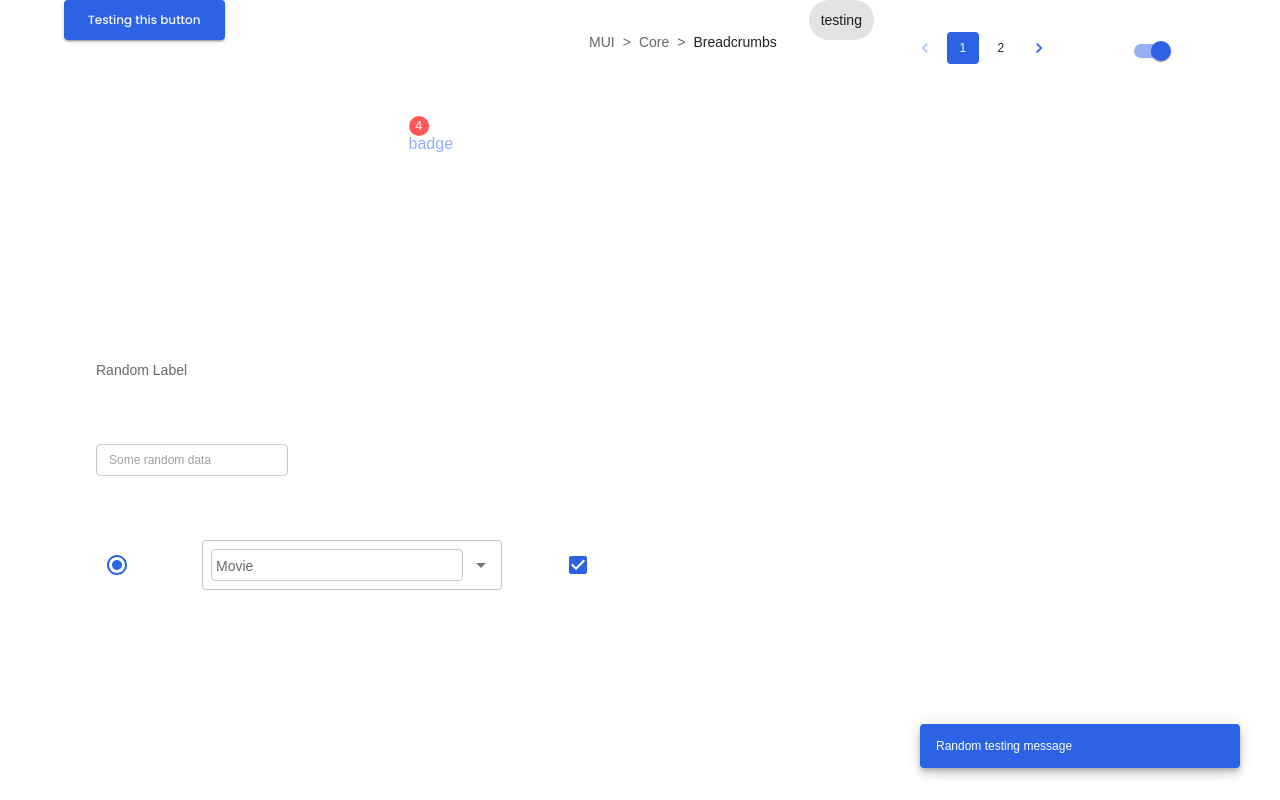
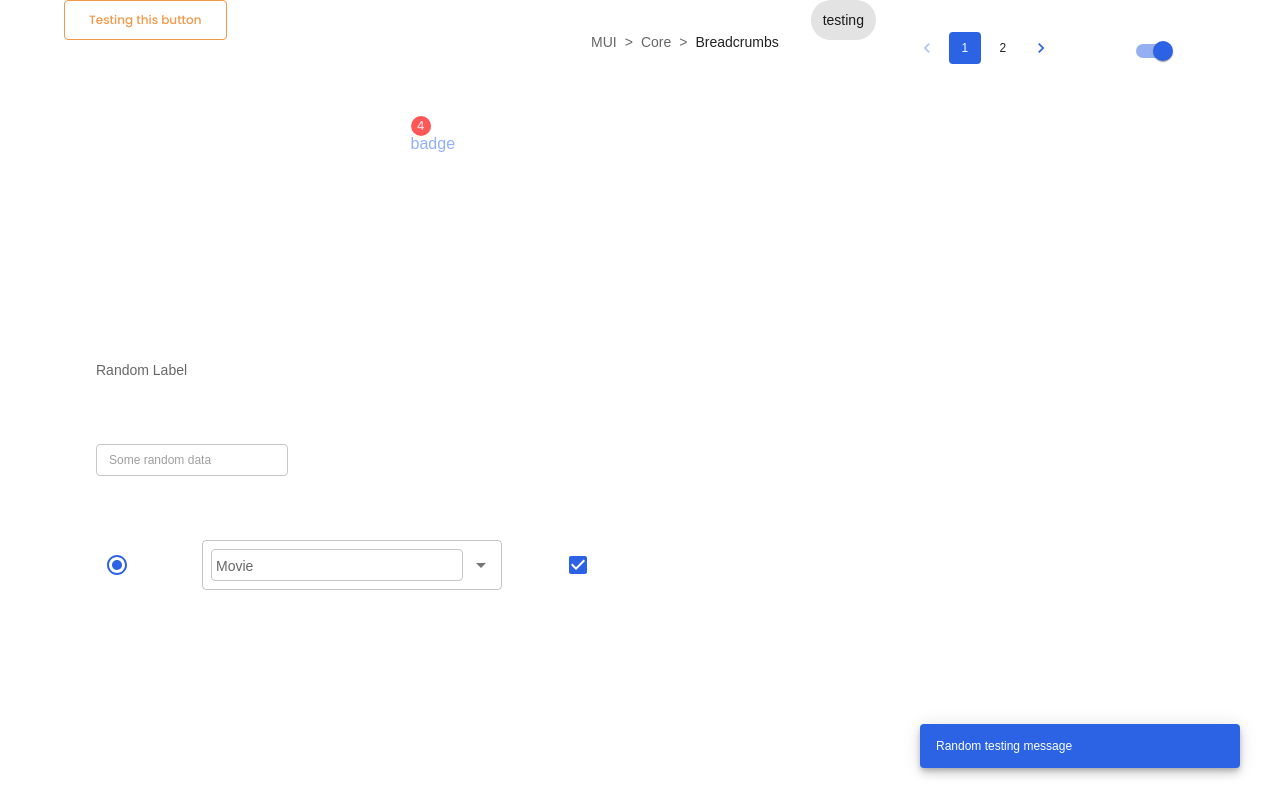
Before and after one commit to navneetlal/radiant-design-system, a React (Create React App) app: page / in a window 1280 px wide. Built offline with nearby package versions, Linux system fonts and the light colour scheme.

Commit message:
Button component added

```diff
--- a/src/App.tsx
+++ b/src/App.tsx
@@ -36,8 +36,8 @@ function App() {
     <Container maxWidth="lg">
       <Grid container>
         <Button
-          variant="contained"
-          color="primary"
+          variant="outlined"
+          color="warning"
           // startIcon={<MuiAdjustIcon />}
           text="
           Testing this button"
--- a/src/components/Button.tsx
+++ b/src/components/Button.tsx
@@ -1,6 +1,6 @@
 import React from 'react';
 import {Button as MuiButton} from '@mui/material';
-
+import { useTheme } from '@mui/material';
 
 export interface IButtonProps {
   variant?: 'outlined' | 'contained' | 'text';
@@ -21,6 +21,7 @@ const Button = ({
   rightIcon,
   ...otherProps
 }: IButtonProps) => {
+  const theme = useTheme();
   return (
     <MuiButton
       variant={variant}
@@ -28,6 +29,17 @@ const Button = ({
       startIcon={leftIcon}
       endIcon={rightIcon}
       {...otherProps}
+      sx = {[
+        variant === 'outlined' && {
+          color : `${theme}.pallete.${color}.main`,
+          background : 'fff',
+          border: `1px solid`,
+          borderColor : `${theme}.pallete.${color}.main`,
+          '&:hover' : {
+            background : `${theme}.pallete.${color}.contrastText`
+          }
+        }
+      ]}
     >
       {text}
     </MuiButton>
```
